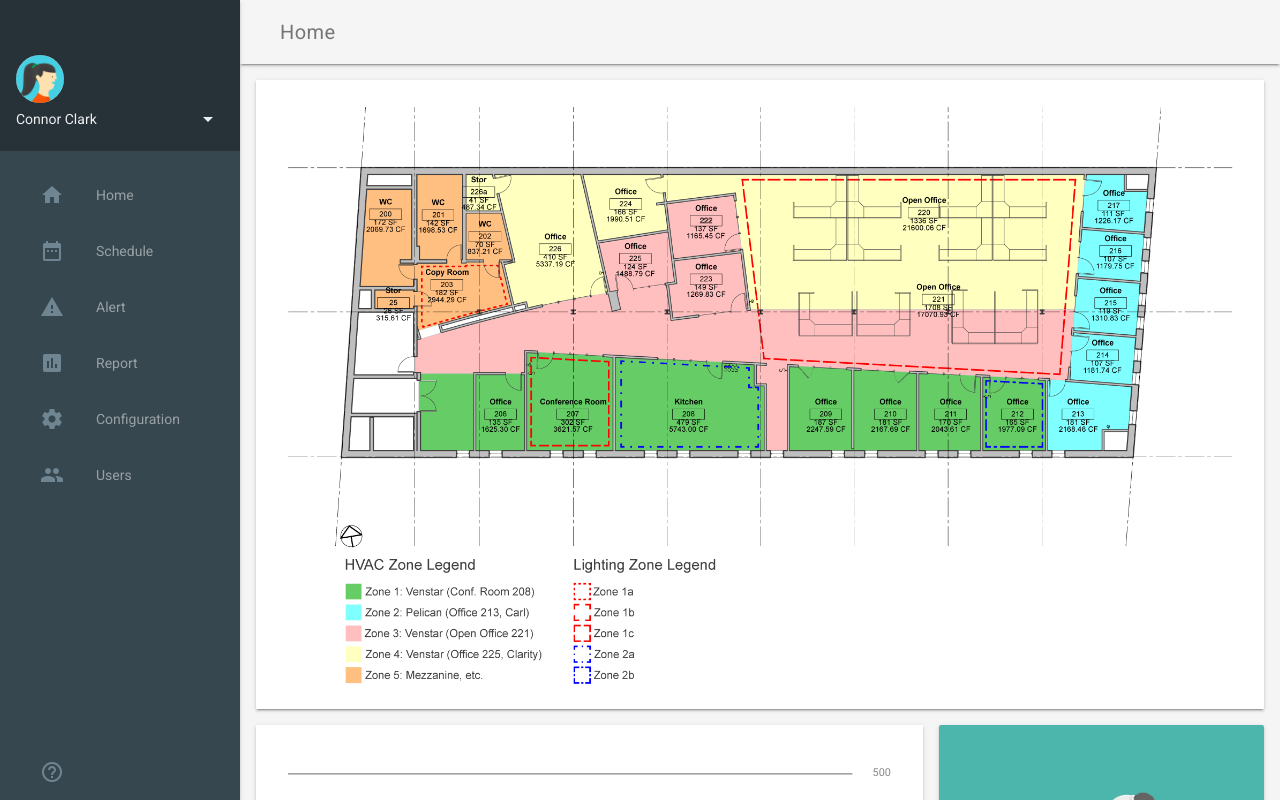
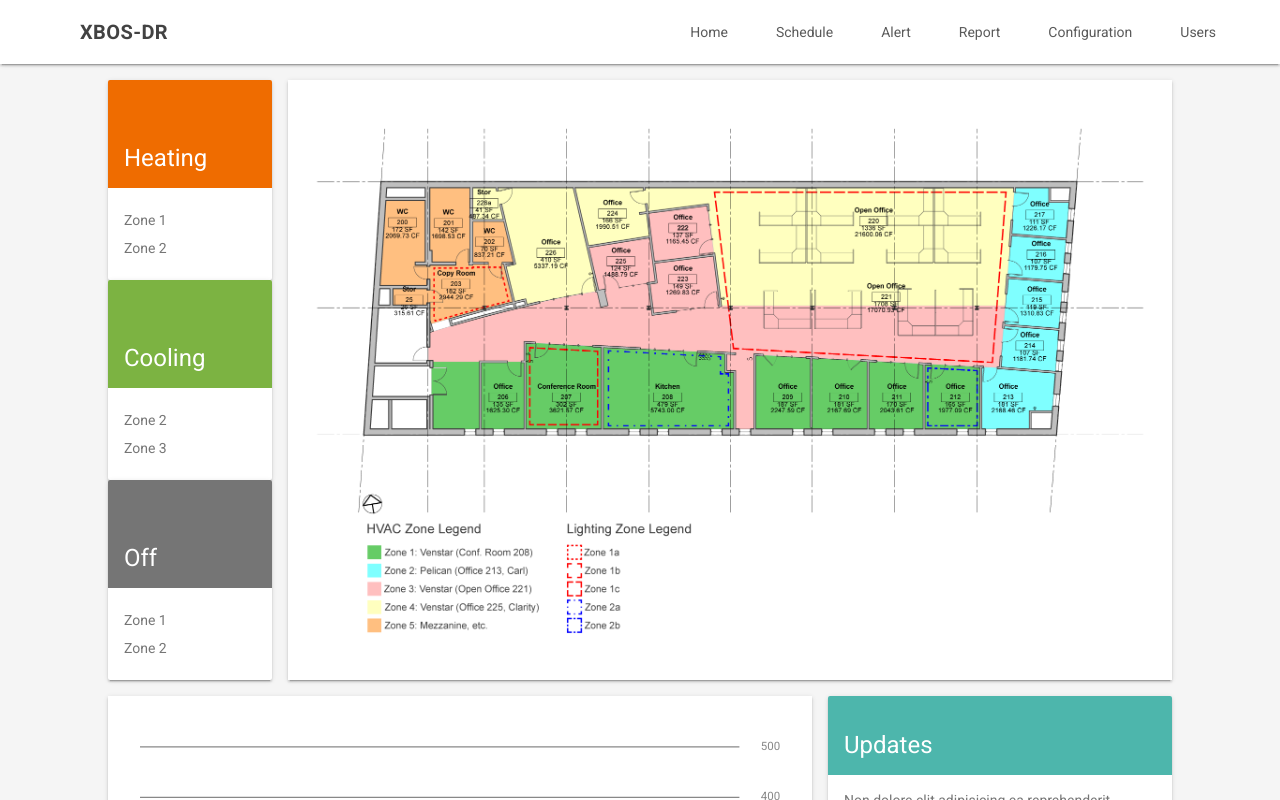
Before and after one commit to leftan/xbos, a plain HTML site: page index.html in a window 1280 px wide. Drawn offline with nearby package versions, Linux system fonts and the light colour scheme.

Commit message:
added heating cooling off to dashboard

```diff
--- a/index.html
+++ b/index.html
@@ -46,11 +46,11 @@
 
     <link rel="stylesheet" href="https://fonts.googleapis.com/css?family=Roboto:regular,bold,italic,thin,light,bolditalic,black,medium&amp;lang=en">
     <link rel="stylesheet" href="https://fonts.googleapis.com/icon?family=Material+Icons">
-    <link rel="stylesheet" href="https://code.getmdl.io/1.3.0/material.cyan-light_blue.min.css">
+    <link rel="stylesheet" href="https://code.getmdl.io/1.3.0/material.amber-blue.min.css">
     <link rel="stylesheet" href="styles.css">
     <link rel="stylesheet" href="mystyle.css">
 
-    <style>
+<!--     <style>
     #view-source {
       position: fixed;
       display: block;
@@ -60,55 +60,79 @@
       margin-bottom: 40px;
       z-index: 900;
     }
-    </style>
+    </style> -->
   </head>
   <body>
-    <div class="demo-layout mdl-layout mdl-js-layout mdl-layout--fixed-drawer mdl-layout--fixed-header">
-      <header class="demo-header mdl-layout__header mdl-color--grey-100 mdl-color-text--grey-600">
+    <div class="demo-layout mdl-layout mdl-js-layout">
+      <header class="demo-header mdl-layout__header">
         <div class="mdl-layout__header-row">
-          <span class="mdl-layout-title">Home</span>
+          <span class="mdl-layout-title">XBOS-DR</span>
           <div class="mdl-layout-spacer"></div>
+
+          <nav class="demo-navigation mdl-navigation">
+            <a class="mdl-navigation__link" href="index.html">Home</a>
+            <a class="mdl-navigation__link" href="schedule_floorplan.html">Schedule</a>
+            <a class="mdl-navigation__link" href="">Alert</a>
+            <a class="mdl-navigation__link" href="">Report</a>
+            <a class="mdl-navigation__link" href="">Configuration</a>
+            <a class="mdl-navigation__link" href="">Users</a>
+
+          </nav>
+        </div>
       </header>
-      <div class="demo-drawer mdl-layout__drawer mdl-color--blue-grey-900 mdl-color-text--blue-grey-50">
-        <header class="demo-drawer-header">
-          <img src="images/user.jpg" class="demo-avatar">
-          <div class="demo-avatar-dropdown">
-            <span>Connor Clark</span>
-            <div class="mdl-layout-spacer"></div>
-            <button id="accbtn" class="mdl-button mdl-js-button mdl-js-ripple-effect mdl-button--icon">
-              <i class="material-icons" role="presentation">arrow_drop_down</i>
-              <span class="visuallyhidden">Accounts</span>
-            </button>
-            <ul class="mdl-menu mdl-menu--bottom-right mdl-js-menu mdl-js-ripple-effect" for="accbtn">
-              <li class="mdl-menu__item">Connor Clark</li>
-              <li class="mdl-menu__item">info@example.com</li>
-              <li class="mdl-menu__item"><i class="material-icons">add</i>Add another account...</li>
-            </ul>
-          </div>
-        </header>
-        <nav class="demo-navigation mdl-navigation mdl-color--blue-grey-800">
-          <a class="mdl-navigation__link" href="index.html"><i class="mdl-color-text--blue-grey-400 material-icons" role="presentation">home</i>Home</a>
-          <a class="mdl-navigation__link" href="schedule_floorplan.html"><i class="mdl-color-text--blue-grey-400 material-icons" role="presentation">date_range</i>Schedule</a>
-          <a class="mdl-navigation__link" href=""><i class="mdl-color-text--blue-grey-400 material-icons" role="presentation">report_problem</i>Alert</a>
-          <a class="mdl-navigation__link" href=""><i class="mdl-color-text--blue-grey-400 material-icons" role="presentation">insert_chart</i>Report</a>
-          <a class="mdl-navigation__link" href=""><i class="mdl-color-text--blue-grey-400 material-icons" role="presentation">settings</i>Configuration</a>
-          <a class="mdl-navigation__link" href=""><i class="mdl-color-text--blue-grey-400 material-icons" role="presentation">people</i>Users</a>
-          <div class="mdl-layout-spacer"></div>
-          <a class="mdl-navigation__link" href=""><i class="mdl-color-text--blue-grey-400 material-icons" role="presentation">help_outline</i><span class="visuallyhidden">Help</span></a>
-        </nav>
-      </div>
+
       <main class="mdl-layout__content mdl-color--grey-100">
         <div class="mdl-grid demo-content">
-          <div class="demo-charts mdl-color--white mdl-shadow--2dp mdl-cell mdl-cell--12-col mdl-grid">
+          <div class="demo-cards mdl-cell mdl-cell--2-col mdl-cell--8-col-tablet mdl-grid mdl-grid--no-spacing">
+            <div class="demo-updates mdl-card mdl-shadow--2dp mdl-cell mdl-cell--4-col mdl-cell--4-col-tablet mdl-cell--12-col-desktop">
+              <div class="mdl-card__title mdl-card--expand mdl-color--orange-800">
+                <h2 class="mdl-card__title-text">Heating</h2>
+              </div>
+              <div class="mdl-card__supporting-text ">
+                <ul>
+                  <li> Zone 1 </li>
+                  <li> Zone 2 </li>
+                </ul>
+              </div>
+            </div>
+
+            <!-- <div class="demo-separator mdl-cell--1-col"></div> -->
+            <div class="demo-updates mdl-card mdl-shadow--2dp mdl-cell mdl-cell--4-col mdl-cell--4-col-tablet mdl-cell--12-col-desktop">
+              <div class="mdl-card__title mdl-card--expand mdl-color--light-green-600">
+                <h2 class="mdl-card__title-text">Cooling</h2>
+              </div>
+              <div class="mdl-card__supporting-text ">
+                <ul>
+                  <li> Zone 2 </li>
+                  <li> Zone 3 </li>
+                </ul>
+              </div>
+            </div>
+
+           <!--  <div class="demo-separator mdl-cell--1-col"></div> -->
+            <div class="demo-updates mdl-card mdl-shadow--2dp mdl-cell mdl-cell--4-col mdl-cell--4-col-tablet mdl-cell--12-col-desktop">
+              <div class="mdl-card__title mdl-card--expand mdl-color--grey-600">
+                <h2 class="mdl-card__title-text">Off</h2>
+              </div>
+              <div class="mdl-card__supporting-text ">
+                <ul>
+                  <li> Zone 1 </li>
+                  <li> Zone 2 </li>
+                </ul>
+              </div>
+            </div>
+
+          </div>
+          <div class="demo-charts mdl-color--white mdl-shadow--2dp mdl-cell mdl-cell--10-col mdl-grid">
             <img src="images/floorplan.png" alt="floorplan">
           </div>
           <div class="demo-graphs mdl-shadow--2dp mdl-color--white mdl-cell mdl-cell--8-col">
             <svg fill="currentColor" viewBox="0 0 500 250" class="demo-graph">
               <use xlink:href="#chart" />
             </svg>
-            <svg fill="currentColor" viewBox="0 0 500 250" class="demo-graph">
+            <!-- <svg fill="currentColor" viewBox="0 0 500 250" class="demo-graph">
               <use xlink:href="#chart" />
-            </svg>
+            </svg> -->
           </div>
           <div class="demo-cards mdl-cell mdl-cell--4-col mdl-cell--8-col-tablet mdl-grid mdl-grid--no-spacing">
             <div class="demo-updates mdl-card mdl-shadow--2dp mdl-cell mdl-cell--4-col mdl-cell--4-col-tablet mdl-cell--12-col-desktop">
--- a/mystyle.css
+++ b/mystyle.css
@@ -1,3 +1,35 @@
+ul {
+  margin: 0 !important;
+  list-style-type: none !important;
+}
+
+li {
+  margin: 4px 0 !important;
+}
+
+.mdl-layout-title {
+  font-weight: 600 !important;
+}
+
+.mdl-layout__header {
+  color: rgb(66,66,66) !important;
+  background-color: white !important;
+
+}
+
+.mdl-navigation__link {
+   color: rgb(66, 66, 66) !important;
+}
+
+.mdl-navigation__link:hover {
+  background-color: #ffc107 !important;
+  color: rgb(255,255,255) !important;
+}
+
+/*a {
+  color: #F08C27 !important;
+}*/
+
 img {
   width: 100%;
 }
--- a/styles.css
+++ b/styles.css
@@ -75,11 +75,11 @@ html, body {
   width: 100%;
 }
 
-.demo-navigation {
+/*.demo-navigation {
   -webkit-flex-grow: 1;
       -ms-flex-positive: 1;
           flex-grow: 1;
-}
+}*/
 .demo-layout .demo-navigation .mdl-navigation__link {
   display: -webkit-flex !important;
   display: -ms-flexbox !important;
@@ -93,10 +93,10 @@ html, body {
   color: rgba(255, 255, 255, 0.56);
   font-weight: 500;
 }
-.demo-layout .demo-navigation .mdl-navigation__link:hover {
+/*.demo-layout .demo-navigation .mdl-navigation__link:hover {
   background-color: #00BCD4;
   color: #37474F;
-}
+}*/
 .demo-navigation .mdl-navigation__link .material-icons {
   font-size: 24px;
   color: rgba(255, 255, 255, 0.56);
@@ -176,12 +176,12 @@ _:-ms-input-placeholder, :root .demo-graph {
 .demo-cards h3 {
   font-size: 1em;
 }
-.demo-updates .mdl-card__title {
+/*.demo-updates .mdl-card__title {
   min-height: 200px;
   background-image: url('images/dog.png');
   background-position: 90% 100%;
   background-repeat: no-repeat;
-}
+}*/
 .demo-cards .mdl-card__actions a {
   color: #00BCD4;
   text-decoration: none;
```
